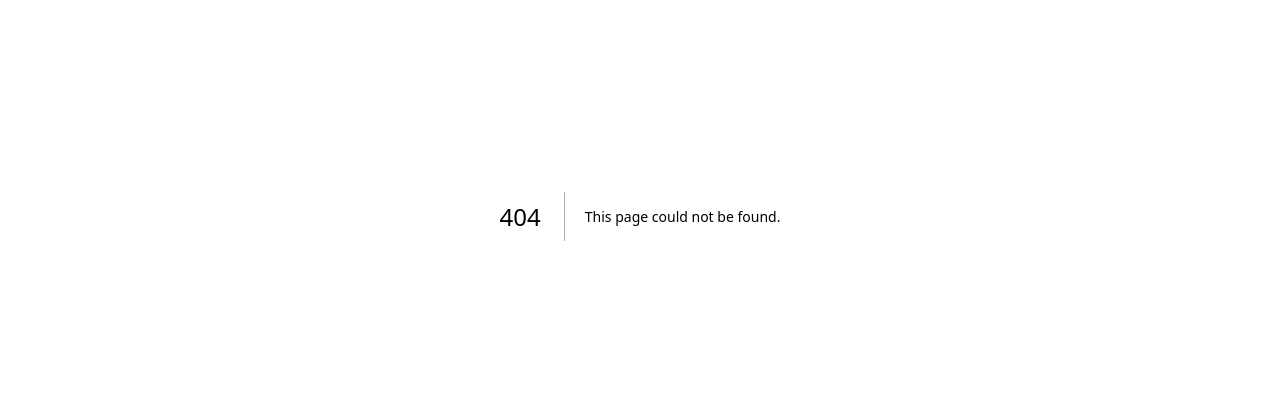
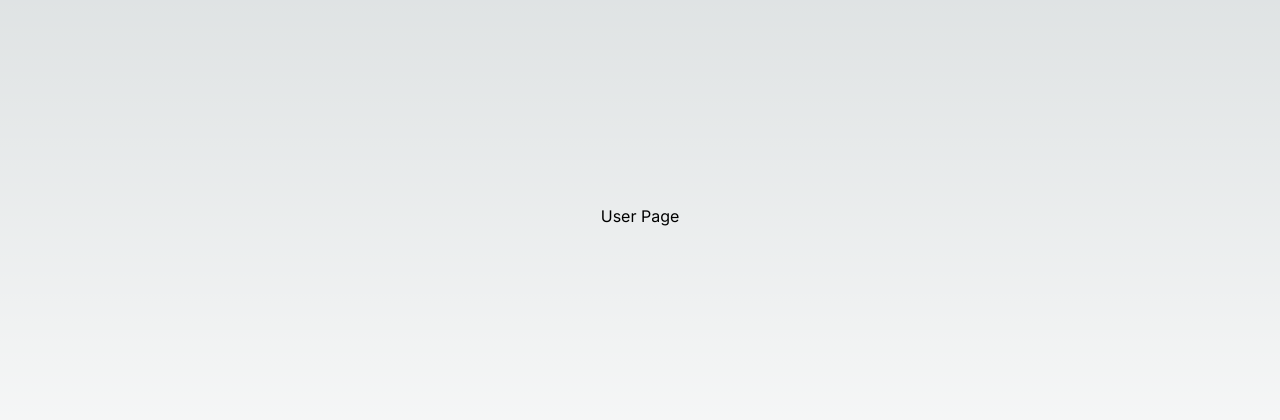
Before and after one commit to aditiapras/easypanel, a Next.js app: page /user in a window 1280 px wide. Before the commit this address had no page. Shown: the part 184-604 px from the top of the page. Built offline with nearby package versions, Linux system fonts and the light colour scheme.

Commit message:
add api and new page

```diff
--- /dev/null
+++ b/app/api/users/route.js
@@ -0,0 +1,5 @@
+import { NextResponse } from "next/server";
+
+export async function GET() {
+  return NextResponse.json({ message: "Hello World" });
+}
--- /dev/null
+++ b/app/user/page.js
@@ -0,0 +1,9 @@
+import React from "react";
+
+export default function Page() {
+  return (
+    <div className="flex flex-col items-center justify-center w-full min-h-screen">
+      User Page
+    </div>
+  );
+}
```
